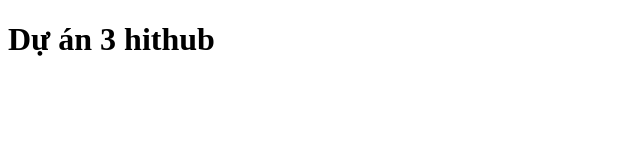
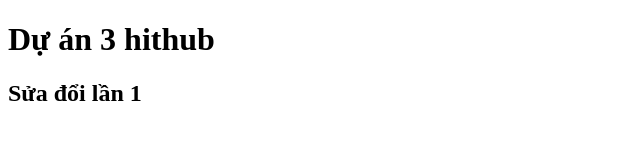
Before and after one commit to NamMeita/duan3, a plain HTML site: page index.html in a window 1280 px wide. Shown: the whole page, without its empty margins (0-640 px from the left). Drawn offline with Linux system fonts and the light colour scheme.

Commit message:
sửa đổi lần 1

```diff
--- a/index.html
+++ b/index.html
@@ -7,5 +7,10 @@
   </head>
   <body>
     <h1>Dự án 3 hithub</h1>
+    <!-- Các lệnh dùng github
+     1: git init
+     2. git add .
+     3. sao chép các lệnh trong github dán vào từ dòng "git commit" -->
+    <h2>Sửa đổi lần 1</h2>
   </body>
 </html>
```
